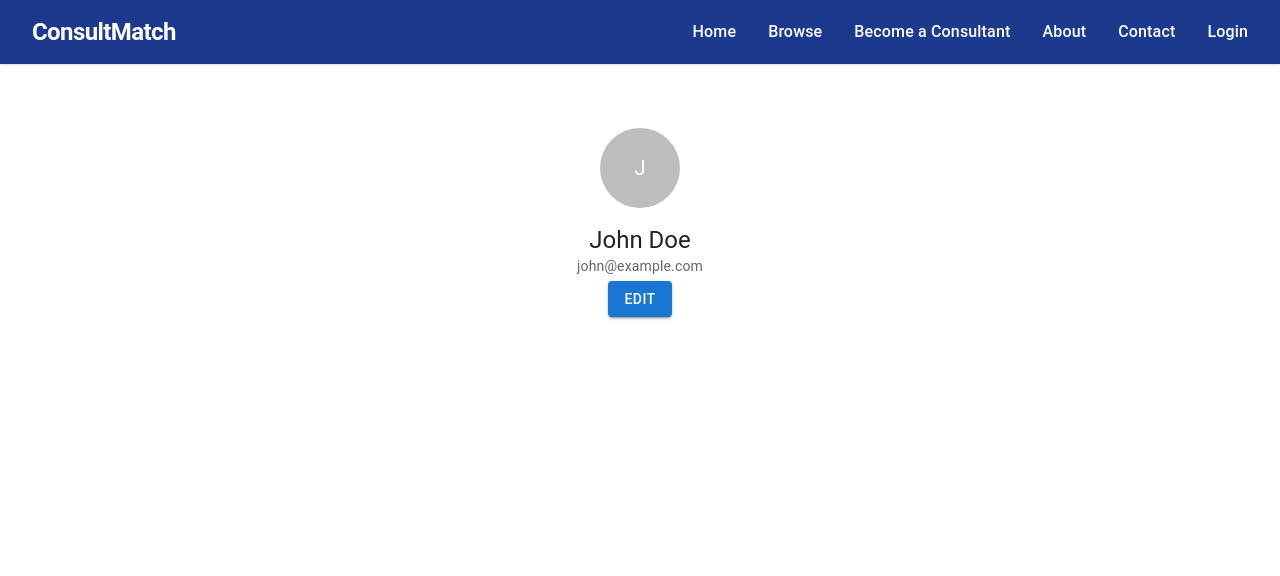
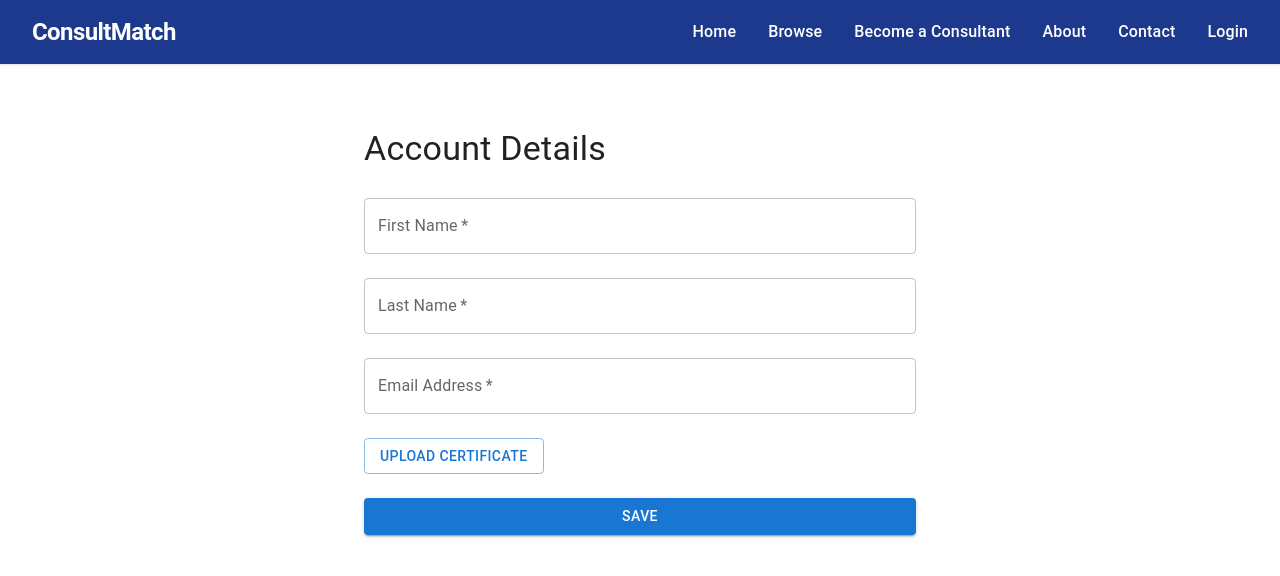
Before and after one commit to imypatel18/insight-advantages, a Next.js app in the folder insight/: page /account in a window 1280 px wide. Shown: the top 576 px of the page. Built offline with nearby package versions, Linux system fonts and the light colour scheme.

Commit message:
Redirect register to account and add account form

```diff
--- a/insight/app/account/page.js
+++ b/insight/app/account/page.js
@@ -1,23 +1,77 @@
 'use client';
 
 import { useState } from 'react';
-import { Avatar, Box, Button, Container, Typography } from '@mui/material';
+import { useRouter } from 'next/navigation';
+import { Box, Button, Container, TextField, Typography } from '@mui/material';
 import Navbar from '../components/navbar';
 
 export default function AccountPage() {
-  const [user] = useState({ name: 'John Doe', email: 'john@example.com' });
+  const router = useRouter();
+  const [values, setValues] = useState({
+    firstName: '',
+    lastName: '',
+    email: '',
+    certificate: null,
+  });
+
+  const handleChange = (field) => (e) => {
+    setValues({ ...values, [field]: e.target.value });
+  };
+
+  const handleFileChange = (e) => {
+    setValues({ ...values, certificate: e.target.files[0] });
+  };
+
+  const handleSubmit = (e) => {
+    e.preventDefault();
+    router.push('/');
+  };
 
   return (
     <>
       <Navbar />
       <Container maxWidth="sm" sx={{ mt: 8 }}>
-        <Box display="flex" flexDirection="column" alignItems="center">
-          <Avatar sx={{ width: 80, height: 80, mb: 2 }}>{user.name.charAt(0)}</Avatar>
-          <Typography variant="h5">{user.name}</Typography>
-          <Typography variant="body2" color="text.secondary" gutterBottom>
-            {user.email}
+        <Box component="form" onSubmit={handleSubmit} noValidate sx={{ mt: 1 }}>
+          <Typography variant="h4" component="h1" gutterBottom>
+            Account Details
           </Typography>
-          <Button variant="contained">Edit</Button>
+          <TextField
+            margin="normal"
+            required
+            fullWidth
+            label="First Name"
+            value={values.firstName}
+            onChange={handleChange('firstName')}
+          />
+          <TextField
+            margin="normal"
+            required
+            fullWidth
+            label="Last Name"
+            value={values.lastName}
+            onChange={handleChange('lastName')}
+          />
+          <TextField
+            margin="normal"
+            required
+            fullWidth
+            label="Email Address"
+            type="email"
+            value={values.email}
+            onChange={handleChange('email')}
+          />
+          <Button variant="outlined" component="label" sx={{ mt: 2 }}>
+            Upload Certificate
+            <input hidden type="file" onChange={handleFileChange} />
+          </Button>
+          {values.certificate && (
+            <Typography variant="body2" sx={{ mt: 1 }}>
+              {values.certificate.name}
+            </Typography>
+          )}
+          <Button type="submit" fullWidth variant="contained" sx={{ mt: 3 }}>
+            Save
+          </Button>
         </Box>
       </Container>
     </>
--- a/insight/app/register/page.js
+++ b/insight/app/register/page.js
@@ -1,12 +1,14 @@
 'use client';
 
 import { useState } from 'react';
+import { useRouter } from 'next/navigation';
 import { Box, Button, Container, Link, TextField, Typography } from '@mui/material';
 import NextLink from 'next/link';
 import Navbar from '../components/navbar';
 
 export default function RegisterPage() {
   const [values, setValues] = useState({ firstName: '', lastName: '', email: '', password: '' });
+  const router = useRouter();
 
   const handleChange = (field) => (e) => {
     setValues({ ...values, [field]: e.target.value });
@@ -14,6 +16,7 @@ export default function RegisterPage() {
 
   const handleSubmit = (e) => {
     e.preventDefault();
+    router.push('/account');
   };
 
   return (
```
